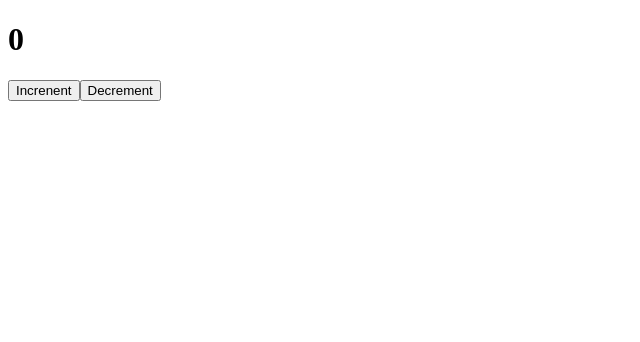
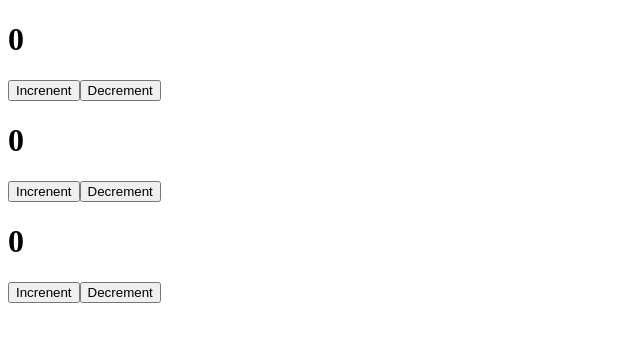
Before and after one commit to JamesBorned/learning-javascript, a React (Create React App) app in the folder react/begin/: page / in a window 1280 px wide. Shown: the top 342 px of the page, without its empty margins (0-640 px from the left). Built offline with nearby package versions, Linux system fonts and the light colour scheme.

Commit message:
feat: add a counter component

```diff
--- a/react/begin/src/App.js
+++ b/react/begin/src/App.js
@@ -1,4 +1,5 @@
 import React, { useState } from 'react';
+import Counter from "./components/Counter"
 
 function App() {
   // let likes = 0;
@@ -7,22 +8,16 @@
   //   likes += 1;
   //   console.log(likes);
   // }
-  const [likes, setLikes] = useState(0) //состояние, функция
-  console.log(setLikes)
+  // const [likes, setLikes] = useState(0) //состояние, функция
+  // const [value, setValue] = useState('TEXT IN INPUT')
 
-  function increment(){
-    setLikes(likes + 1)
-  }
-
-  function decrement(){
-    setLikes(likes - 1)
-  }
+  //console.log(setLikes)
 
   return (
     <div className="App">
-      <h1>{likes}</h1>
-      <button onClick={increment}>Increnent</button>
-      <button onClick={decrement}>Decrement</button>
+      <Counter/>
+      <Counter/>
+      <Counter/>
     </div>
   );
 }
--- /dev/null
+++ b/react/begin/src/components/Counter.jsx
@@ -0,0 +1,23 @@
+import React, { useState } from 'react';
+
+const Counter = function () {
+    const [count, setCount] = useState(0)
+
+    function increment() {
+        setCount(count + 1)
+    }
+
+    function decrement() {
+        setCount(count - 1)
+    }
+
+    return (
+        <div>
+            <h1>{count}</h1>
+            <button onClick={increment}>Increnent</button>
+            <button onClick={decrement}>Decrement</button>
+        </div>
+    )
+}
+
+export default Counter;
```
